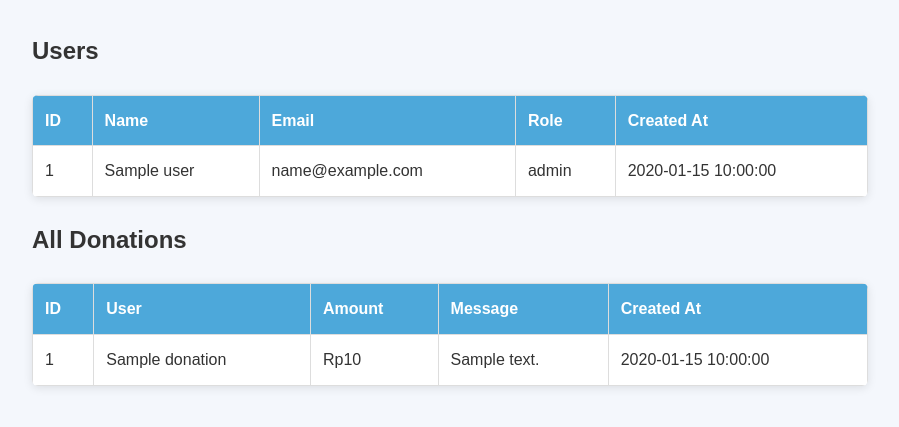
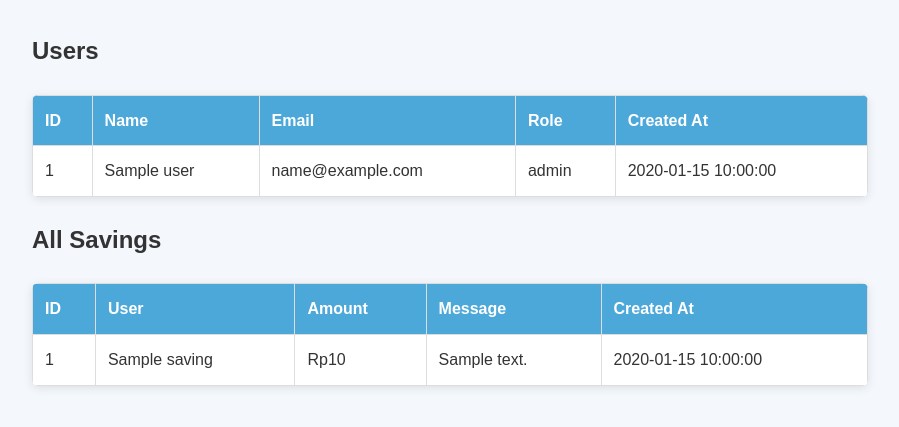
Before and after one commit to siilverred/uts_pbw, a PHP site: template app/views/admin.php in a window 1280 px wide. Shown: the part 70-497 px from the top of the page, without its empty margins (190-1089 px from the left). Run offline with PHP 8.4, Linux system fonts and the light colour scheme; the template is opened without the code that fills it: most values are stand-ins (such as "Sample title", 1, 10 or a date in 2020).

Commit message:
admin.php, lebih lengkap dengan data user dan tabungan, aman

```diff
--- a/app/views/admin.php
+++ b/app/views/admin.php
@@ -52,7 +52,7 @@
             </tbody>
         </table>
 
-        <h2>All Donations</h2>
+        <h2>All Savings</h2>
         <table class="admin-table">
             <thead>
                 <tr>
@@ -64,13 +64,13 @@
                 </tr>
             </thead>
             <tbody>
-                <?php foreach ($donations as $donation): ?>
+                <?php foreach ($savings as $saving): ?>
                     <tr>
-                        <td><?php echo $donation['id']; ?></td>
-                        <td><?php echo htmlspecialchars($donation['name']); ?></td>
-                        <td>Rp<?php echo number_format($donation['amount']); ?></td>
-                        <td><?php echo htmlspecialchars($donation['message']); ?></td>
-                        <td><?php echo $donation['created_at']; ?></td>
+                        <td><?php echo $saving['id']; ?></td>
+                        <td><?php echo htmlspecialchars($saving['name']); ?></td>
+                        <td>Rp<?php echo number_format($saving['amount']); ?></td>
+                        <td><?php echo htmlspecialchars($saving['message']); ?></td>
+                        <td><?php echo $saving['created_at']; ?></td>
                     </tr>
                 <?php endforeach; ?>
             </tbody>
```
